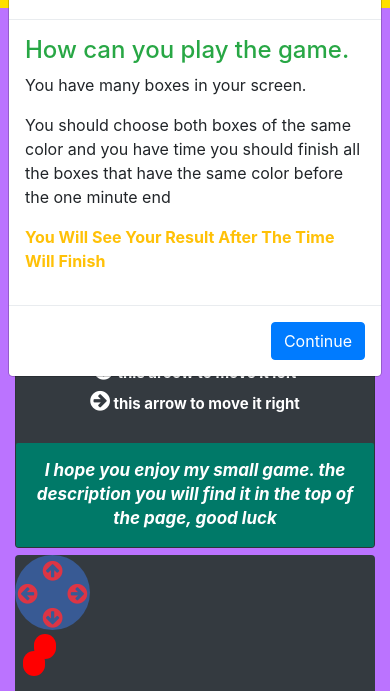
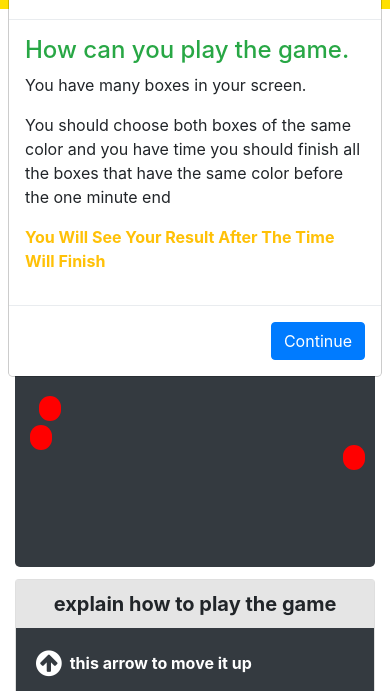
Before and after one commit to Amin-bash/Ball-Game, a plain HTML site: page index.html in a window 390 px wide. Shown: the part 118-809 px from the top of the page. Drawn offline with nearby package versions, Linux system fonts and the light colour scheme.

Commit message:
update and improve ball project

```diff
--- a/index.html
+++ b/index.html
@@ -22,64 +22,61 @@
 
 <body>
   <div class="container-fluid bg-title-img">
-    <img src="img/playball.png" class="img-title text-center">
+    <img src="img/playball.png" class="img-title">
   </div>
 
   <!-- Timer  -->
   <div class="container mb-4">
-    <div class="row justify-content-center">
-      <div class="col-md-7 ">
+    <div class="text-center">
       <h1 id="time" class="mt-4 mb-0 text-success"></h1>
     </div>
   </div>
+
+  <div class="container mt-3">
+    <div class="score-name-container">
+
+      <div class="score-section">
+        <h5>score: <span id="scorePoints"> </span></h5>
       </div>
-  <div class="container mt-3">
-    <div class="row">
-      <div class="col-md-3 offset-md-3 fix-score bg-info rounded p-3">
-        <h5 class=" text-left fnt-itaic p-score">score: <span id="scorePoints"> </span></h5>
-      </div>
-      <div class="col-md-3 offset-md-2  fix-ur-name">
-        <div class="bg-danger rounded p-and-textLeft">
-          <div class="col-md-12 ">
-            <h5 class="fnt-itaic">Your Name :</h5>
-            <h4 id="headerUserName" class="font-weight-bold">&nbsp;</h4>
+      <div class="username-section">
+        <h5>Your Name :</h5>
+        <h4 id="headerUserName">&nbsp;</h4>
       </div>
 
     </div>
-      </div>
-    </div>
-    <div class="row">
-      <div class="col-md-12">
-        <div class=" row margin-auto">
-          <div class="col-lg-2 col-md-12  p-0 text-center fix-inThe-middle">
-            <div class="card bg-dark fnt-card1 height-card">
-              <h5 class="card-title fnt-card-title pt-3 bg-card-title bg-danger fnt-itaic">explain how to play the game
+
+    <div class="play-info-container">
+
+      <div class="info-section">
+        <div class="card">
+          <h5 class="card-title font-bold">explain how to play the game
           </h5>
-              <div class="card-body text-white font-weight-bold pb-2 pt-0">
-                <p class="mb-1"><i class="card-text fa fa-arrow-circle-up font"></i> this arrow to move it up</p>
-                <p class="mb-1"> <i class="card-text fa fa-arrow-circle-down font"></i> this arrow to move it down</p>
-                <p class="mb-1"><i class="card-text fa fa-arrow-circle-left font mr-1"></i>this aroow to move it left
+          <div class="card-body font-bold">
+            <p><i class="card-text fa fa-arrow-circle-up"></i> this arrow to move it up</p>
+            <p> <i class="card-text fa fa-arrow-circle-down"></i> this arrow to move it down</p>
+            <p><i class="card-text fa fa-arrow-circle-left"></i>this arrow to move it left
             </p>
-                <p class="last-arrow-explain"><i class="card-text fa fa-arrow-circle-right font"></i> this arrow to move
+            <p class=""><i class="card-text fa fa-arrow-circle-right"></i> this arrow to move
               it right</p>
           </div>
-              <h5 class="card-title pt-3 bg-card-title bg-green fnt-itaic mb-0 footer-card line-height">I hope you enjoy
+          <h5 class="card-title font-bold">I hope you enjoy
             my small game. the description you will find it in the top of the page, good luck</h5>
         </div>
       </div>
-          <div class="col-lg-8 col-md-12 p-0 max-height">
-            <div id="main-bg" class="bg-dark rounded chang-w-h">
+
+      <div class="playground-section">
+        <div id="main-bg" class="bg-playground">
           <div id="theBall" class="position">
-                <span class="mb-0 mt-0"><i id="btnTop" class="font fa fa-arrow-circle-up mt-1 text-danger"></i></span>
-                <p class="mr-t mb-0"><i id="btnLeft" class="fa fa-arrow-circle-left margin font text-danger"></i><i
-                    id="btnRight" class="font fa fa-arrow-circle-right text-danger"></i></p>
-                <span class="mb-0"><i id="btnDown" class="fa fa-arrow-circle-down font text-danger mr-t"></i></span>
+            <span><i id="btnTop" class="fa fa-arrow-circle-up"></i></span>
+            <p><i id="btnLeft" class="fa fa-arrow-circle-left"></i>
+               <i id="btnRight"class="fa fa-arrow-circle-right"></i>
+            </p>
+            <span><i id="btnDown" class="fa fa-arrow-circle-down"></i></span>
           </div>
         </div>
       </div>
     </div>
-      </div>
-    </div>
+
   </div>
 
   <div class="container mt-4">
@@ -99,7 +96,8 @@
                 <form>
                   <div class="form-group">
                     <label for="modalUserName">UserName</label>
-                    <input class="form-control" placeholder="Login Username" type="text" id="modalUserName">
+                    <input class="form-control" maxlength="8" placeholder="Login Username" type="text"
+                      id="modalUserName">
                   </div>
                 </form>
               </div>
@@ -113,17 +111,13 @@
     </div>
   </div>
 
-
-
-
   <div class="container mt-4">
     <div class="row">
       <div class="col-md-5">
         <!-- Modal  -->
-
-
         <!--// This Modal for explain how the game work-->
-        <div class="modal fade modal-info" tabindex="-1" role="dialog" aria-labelledby="memberModalLabel-1" aria-hidden="true">
+        <div class="modal fade modal-info" tabindex="-1" role="dialog" aria-labelledby="memberModalLabel-1"
+          aria-hidden="true">
           <div class="modal-dialog">
             <div class="modal-content">
               <div class="modal-header">
@@ -131,8 +125,9 @@
               </div>
               <div class="modal-body">
                 <h4 class="text-success">How can you play the game.</h4>
-                      <p class="discrip">You have many boxes in your screen.</p>
-                      <p>You should choose both boxes of the same color and you have time you should finish all the boxes that have the same color before the one minute end</p>
+                <p>You have many boxes in your screen.</p>
+                <p>You should choose both boxes of the same color and you have time you should finish all the boxes that
+                  have the same color before the one minute end</p>
 
                 <p class="text-warning font-weight-bold">You Will See Your Result After The Time Will Finish</p>
               </div>
@@ -147,7 +142,7 @@
   </div>
 
   <!--// This for result one star-->
-  <div class="modal fade" id="one-star" tabindex="-1" role="dialog" aria-labelledby="memberModalLabel-2"
+  <div class="modal fade" id="one-star" tabindex="-2" role="dialog" aria-labelledby="memberModalLabel-2"
     aria-hidden="true">
     <div class="modal-dialog">
       <div class="modal-content">
@@ -168,7 +163,7 @@
   </div>
 
   <!--// This for result two star-->
-  <div class="modal fade" id="two-stars" tabindex="-1" role="dialog" aria-labelledby="memberModalLabel-3"
+  <div class="modal fade" id="two-stars" tabindex="-3" role="dialog" aria-labelledby="memberModalLabel-3"
     aria-hidden="true">
     <div class="modal-dialog">
       <div class="modal-content">
--- a/main.js
+++ b/main.js
@@ -1,11 +1,11 @@
 // lunch modal when page start
 $('.modal-info').modal({
-	keyboaed: false,
+	keyboard: false,
 	backdrop: false
 });
 $('.continue').click(function() {
 	$('.modal-name').modal({
-		keyboaed: false,
+		keyboard: false,
 		backdrop: false
 	});
 });
@@ -16,6 +16,9 @@ var myInputName = document.getElementById('modalUserName');
 myInputName.onkeyup = function() {
 	interName.innerHTML = myInputName.value;
 };
+
+//if game is started
+var itIsStarted = false;
 
 // for block the scroll when you press the keyboard
 window.addEventListener(
@@ -71,6 +74,7 @@ myButTop.onclick = function() {
 
 // to move right by mouse onclick
 myButRight.onclick = function() {
+
 	// get step
 	var step = calculateStepForRightBallMovement();
 
@@ -105,8 +109,11 @@ myButLeft.onclick = function() {
 	removePointsInsideBall(ball);
 };
 
-// this function to move the ball from the Keybord
+// this function to move the ball from the Keyboard
 document.onkeydown = function(event) {
+	if (!itIsStarted) {
+		return;
+	}
 	// move from Top
 	if (event.keyCode == 38) {
 		// get step
@@ -182,11 +189,11 @@ function removePointsInsideBall(ball) {
 			continue;
 		}
 
-		// distance from ball bottom to top must be greather than point offset top
+		// distance from ball bottom to top must be grater than point offset top
 		if (ballBottomOffsetToTop >= pointsPosition[i].offsetTop) {
 			// distance from ball top to top must be less than point offset top
 			if (ballTopOffsetToTop <= pointsPosition[i].offsetTop) {
-				// distance from ball right to left must be greather than point offset left
+				// distance from ball right to left must be grater than point offset left
 				if (ballRightOffsetToLeft >= pointsPosition[i].offsetLeft) {
 					// distance from ball left to left must be less than point offset left
 					if (ballLeftOffsetToLeft <= pointsPosition[i].offsetLeft) {
@@ -253,7 +260,7 @@ function getRandomInt(min, max) {
 	return Math.floor(Math.random() * (max - min + 1)) + min;
 }
 
-// functoin to create the balls in it
+// Function to create the balls in it
 function createBalls() {
 	countPoints++;
 
@@ -326,7 +333,7 @@ function calculateStepForRightBallMovement() {
 
 // This function will calculate maximum step allowed for ball to move
 function calculateTheDestanceForStepTop() {
-	// local varible for move step
+	// local variable for move step
 	var step = moveStep;
 
 	// get the offsetTop of the ball
@@ -343,7 +350,7 @@ function calculateTheDestanceForStepTop() {
 
 // This function will calculate maximum step allowed for ball to move
 function calculateTheDestanceForStepDown() {
-	// local varible for move step
+	// local variable for move step
 	var step = moveStep;
 
 	// get the height of the place
@@ -369,7 +376,7 @@ function calculateTheDestanceForStepDown() {
 
 // This function will calculate maximum step allowed for ball to move
 function calculateTheDestanceForStepLeft() {
-	// local varible for move step
+	// local variable for move step
 	var step = moveStep;
 
 	// get offset of the ball
@@ -390,6 +397,7 @@ let sec = 0; // 1 second timer
 
 // Start count down
 function startTimer() {
+	itIsStarted = true;
 	min = parseInt(timer / 60);
 	sec = parseInt(timer % 60);
 
@@ -399,6 +407,7 @@ function startTimer() {
 	}
 
 	if (timer == 0) {
+		itIsStarted = false;
 		if (score <= 90) {
 			modalsResult('#one-star');
 		}
--- a/style-game.css
+++ b/style-game.css
@@ -1,5 +1,90 @@
- .chang-w-h{
-    height: 100%
+.body {
+    font-style: italic;
+}
+
+.score-name-container {
+    display: flex;
+    flex-direction: row;
+    align-items: center;
+    justify-content: space-between;
+    max-width: 750px;
+    margin: 0 0 0 auto;
+}
+
+.score-section {
+    background-color: #ffe029;
+    border-radius: 5px;
+    width: 300px;
+    padding: 12px 12px;
+}
+
+.username-section {
+    display: flex;
+    flex-direction: row;
+    align-items: center;
+    justify-content: flex-start;
+    background-color: #e5e5e5;
+    border-radius: 5px;
+    width: 300px;
+    padding: 12px 12px;
+}
+
+.username-section h4 {
+    font-weight: bold;
+    margin-bottom: 0;
+}
+
+.username-section h5 {
+    margin-bottom: 0;
+}
+
+.play-info-container {
+    display: flex;
+    flex-direction: row;
+    justify-content: space-between;
+    margin-top: 23px;
+}
+
+.info-section {
+    width: 300px;
+    height: 600px;
+}
+
+.card-title {
+    text-align: center;
+    padding: 12px;
+    background: #e5e5e5;
+    margin-bottom: 0;
+}
+
+.card-body {
+    background: #343a40;
+    color: white;
+}
+
+.card-body i {
+    font-size: 30px;
+    margin-right: 8px;
+}
+
+.card-body p {
+    display: flex;
+    align-items: center;
+}
+
+.font-bold {
+    font-weight: bold;
+}
+
+.playground-section {
+    width: 750px;
+    position: relative;
+}
+
+.bg-playground{
+    height: 100%;
+    background: #343a40;
+    border-radius: 5px;
 }
 .position{
     position: absolute;;
@@ -8,48 +93,50 @@
     height: 75px;
     width: 75px;
     text-align: center;
-    /* float: left; */
 }
-.max-height {
-    max-height: 570px;
+
+.position .fa-arrow-circle-up {
+    margin-top: 2px;
 }
-.font{
-    font-size: 23px;
+
+.position .fa-arrow-circle-down {
+    margin-top: -2px;
 }
-.margin{
-    margin-right: 30px;
+
+.position .fa {
+    font-size: 25px;
+    color: red;
 }
-.font:hover{
-    cursor: pointer;
+
+.position p {
+    margin-bottom: 0;
+    display: flex;
+    flex-direction: row;
+    justify-content: space-between;
+    margin-top: -3px;
+    padding: 0 2px;
 }
-.point-position{
-    position: relative;
-}
+
 #time{
     margin-left: 10px;
 }
-.mr-t{
-    margin-top: -3px;
-}
+
 .bg-title-img{
     text-align: center;
-    padding-top: 19px;
+    padding-top: 20px;
     background-color: #ffe000;
 }
+
 .img-title{
     width: 270px;
-}
-.margin-auto{
-    margin: auto;
-}
-
-body{
-    background-color: #b05bffd9;
+    text-align: center;
 }
 
 .bg-footer{
     background-color: #343a40e0;
 }
+
+
 .points{
     position: absolute;
     background-color: #ff0000;
@@ -59,111 +146,60 @@ body{
     border-radius: 50px;
     height: 25px;
 }
-.bg-card-title{
-    padding: 16px;
-    border-radius: 2px;
-    color: white;
-    font-weight: bold;
-}
-.fix-score{
-    position: relative;
-    right: 15px;
-    bottom: 14px;
-    margin-top: 44px;
-}
-.fix-ur-name{
-    position: relative;
-    right: 33px;
-    bottom: 2px;
-    margin-top: 25px;
-    padding: .25px;
-}
-.p-and-textLeft{
-    padding: 5px 0px 1px 0px;
-    text-align: left;
-}
-.height-card{
-    height: 100%;
-}
-.fnt-itaic{
-    font-style: italic;
-}
-.line-height{
-    line-height: 1.4;
-}
-.bg-green{
-    background-color: #007968;
-}
-.fix-inThe-middle{
-    margin-right: 15px;
-    margin-left: 55px;
-}
-.p-score{
-    padding: 4px;
-}
-.last-arrow-explain{
-    margin-bottom: 0;
-}
+
 .none{
     visibility: visible;
 }
-.fnt-card1{
-    font-size: 16px;
-}
-.fnt-card-title{
-    font-size: 20px;
-}
-.footer-card{
-    font-size: 20px;
-}
+
+
 @media(max-width: 1199px){
-    .fnt-card1{
-        font-size: 15px;
+    .bg-playground {
+        margin-left: 12px;
     }
-    .fnt-card-title{
-        font-size: 18px;
+
+    .score-name-container {
+        margin: 0 auto;
     }
-    .footer-card{
-        font-size: 17px;
+    .info-section {
+        height: 500px;
     }
 }
+
 @media(max-width: 991px){
-    .fix-inThe-middle {
-         margin-right: 0;
-         margin-left: 0;
-         margin-bottom: 15px;
-    }
-    .last-arrow-explain{
-        margin-bottom: 20px;
-    }
     .none{
         visibility: hidden;
     }
-    .chang-w-h{
-        height: 43000%;
+    .info-section {
+        width: 100%;
+        height: unset;
+    }
+    .play-info-container {
+        flex-direction: column-reverse;
+    }
+    .playground-section {
+        width: 100%;
+        height: 450px;
+        margin-bottom: 12px;
+    }
+    .bg-playground {
+        margin-left: 0;
     }
 }
-@media(max-width: 766px){
-    .fix-ur-name{
-        position: relative;
-        margin-bottom: 7px;
-        width: 94%;
-        left: 15px;
-        margin-top: 0;
 
+@media(max-width: 768px){
+
+    .playground-section {
+        height: 400px;
     }
-    .fix-inThe-middle {
-        margin-right: 0;
-        margin-left: 0;
-        margin-bottom: 7px;
+
+    .score-section {
+        margin-bottom: 8px;
     }
-    .fix-score {
-        position: relative;
-        bottom: 9px;
-        margin-top: 20px;
-        width: 94%;
-        left: 16px;
+
+    .score-section h5 {
+        margin-bottom: 2px;
     }
+
     .points {
         position: absolute;
         background-color: #ff0000;
@@ -171,6 +207,11 @@ body{
         color: red;
         width: 4%;
         border-radius: 50px;
+    }
+    .score-name-container {
+        flex-direction: column;
+        align-items: flex-start;
+        width: 100%;
     }
 }
 @media(max-width: 470px) {
@@ -188,41 +229,9 @@ body{
         width: 6%;
         border-radius: 50px;
     }
-    .fix-ur-name {
-        position: relative;
-        margin-bottom: 7px;
-        width: 298px;
-        left: 15px;
-        margin-top: 0;
-    }
-    .fix-score {
-        position: relative;
-        bottom: 9px;
-        margin-top: 20px;
-        width: 298px;
-        left: 16px;
-    }
-    .chang-w-h{
-        height: 35000%
-    }
 }
+
 @media(max-width: 375px){
-    .font{
-        font-size: 16px;
-    }
-    .position {
-        height: 58px;
-        width: 60px;
-    }
-    .mr-t {
-        margin-top: -6px;
-        height: 18px;
-
-    }
-    .margin {
-        margin-right: 20px;
-    }
-
     #time{
         font-size: 27px;
         margin-left: 10px;
```
Lines whose indentation alone changed are shown as unchanged.
